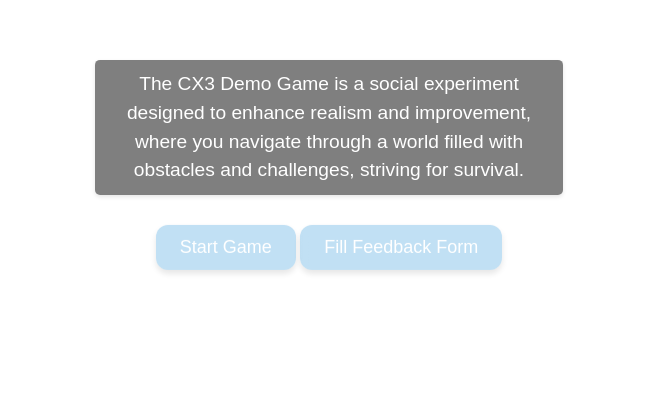
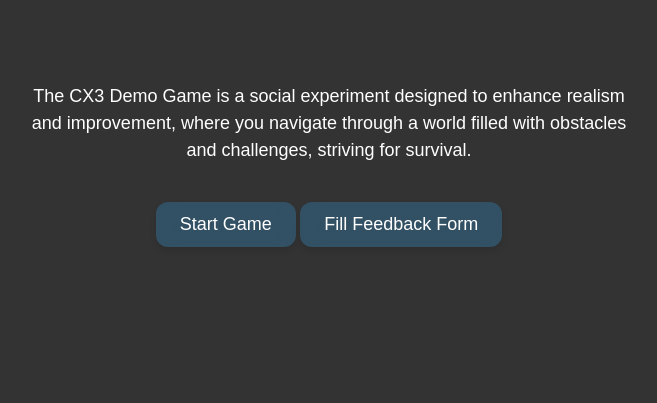
Before and after one commit to charleswealthdev/demogame, a website: page index.html in a window 1280 px wide. Shown: the part 240-643 px from the top of the page, without its empty margins (311-968 px from the left). Drawn offline with Linux system fonts and the light colour scheme.

Commit message:
removed all models and landingpage.js

```diff
--- a/index.html
+++ b/index.html
@@ -8,39 +8,29 @@
 </head>
 <body>
 
-  <div id="landingPage">
-  <!-- Full-screen canvas container for 3D game scene -->
 
-    <canvas class="webglland"></canvas>
 
 
   <!-- In-game interface (optional) -->
   <div id="game-overlay">
 
-
     <p id="game-description">
       The CX3 Demo Game is a social experiment designed to enhance realism and improvement, where you navigate through a world filled with obstacles and challenges, striving for survival.
     </p>
     <button id="startButton">Start Game</button>
-    <button id="feedbackButton">Fill Feedback Form</button>
+    <button id="feedbackButton" onclick="window.open('https://forms.gle/pUBisaZ692W3rs5XA', '_blank')">Fill Feedback Form</button>
   </div>
 </div>
 
 
+    <section id="hero" style="display: none;">
+<canvas class="webgl"></canvas>
 
 
-  <div id="gamePage"  style="display:none;">
-
-    <div id="app"></div>
-
-    <div id="preloader">
-      <div class="spinner"></div>
-      <div id="progress-bar"></div>
-  </div>
-
-
-    <section id="hero">
-<canvas class="webgl"></canvas>
+<div id="preloader">
+  <div class="spinner"></div>
+  <div id="progress-bar"></div>
+</div>
 
     </section>
 
--- a/main.js
+++ b/main.js
@@ -3,11 +3,12 @@ import { createHeroScene } from './src/scene';
 import { initializeLandingPageScene } from './src/landingpage';
 
 // Select the hero container, landing page, and game page containers
-const landingPage = document.getElementById('landingPage');
-const gamePage = document.getElementById('gamePage');
+const landingPage = document.getElementById('game-overlay');
+const gamePage = document.getElementById('hero');
+
 
 // Initialize the landing page Three.js scene
-initializeLandingPageScene(landingPage);
+// initializeLandingPageScene(landingPage);
 
 // Handle the start button click to transition to the game page
 const startButton = document.getElementById('startButton');
@@ -15,7 +16,6 @@ if (startButton) {
   startButton.addEventListener('click', () => {
     // Hide the landing page and show the game page
     landingPage.remove();
-    landingPage.style.display = 'none';
     gamePage.style.display = 'block';
 
     // Initialize the hero game scene inside the game page
--- a/src/style.css
+++ b/src/style.css
@@ -74,6 +74,7 @@ body, html {
   overflow: hidden;
   width: 100%;
   height: 100%;
+  background-color: #333;
 }
 
 #hero-container {
@@ -160,31 +161,18 @@ canvas.webgl {
 
 
 
+
+
+
 #game-description {
-  font-size: 1rem; /* Base font size */
-  line-height: 1.5; /* Improves readability */
-  text-align: center; /* Centers the text */
-  margin: 10px auto; /* Adds space around the element */
-  max-width: 90%; /* Restricts the width to 90% of the parent container */
-  color: #ffffff; /* White text color for contrast */
-  background-color: rgba(0, 0, 0, 0.5); /* Transparent black background */
-  padding: 10px; /* Adds space inside the element */
-  border-radius: 5px; /* Rounded corners */
-  box-shadow: 0 2px 4px rgba(0, 0, 0, 0.1); /* Subtle shadow */
+  color: #fff; /* White text for description */
+  font-size: 18px; /* Font size for readability */
+  margin-top: 10px; /* Space between title and description */
+  line-height: 1.5; /* Adjust line height for better readability */
+  text-align: center; /* Center-align the text */
+  max-width: 600px; /* Limit the width of the description */
+  margin-left: auto;
+  margin-right: auto;
+  padding: 0 20px; /* Padding for text */
+  font-family: Arial, sans-serif; /* Use a clean, readable font */
 }
-
-/* Adjust font size and layout for larger screens */
-@media (min-width: 768px) {
-  #game-description {
-    font-size: 1.2rem; /* Larger font size for tablets and desktops */
-    max-width: 70%; /* Restricts the width further for larger screens */
-  }
-}
-
-/* Adjust font size and layout for smaller screens */
-@media (max-width: 480px) {
-  #game-description {
-    font-size: 0.9rem; /* Smaller font size for small devices */
-    max-width: 95%; /* Almost full width for smaller screens */
-  }
-}
```
Also changed, not shown: src/scene.js (+22 -10 lines).
